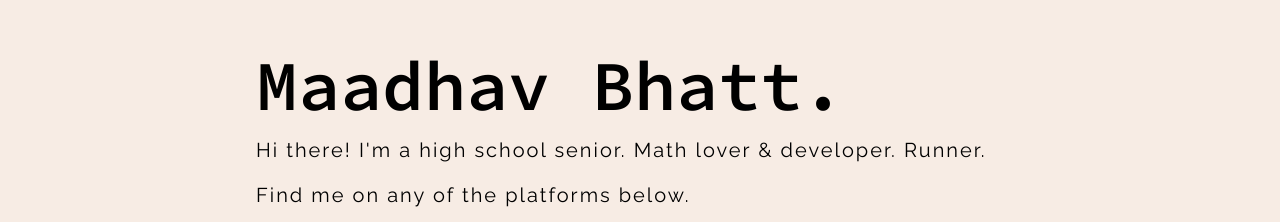
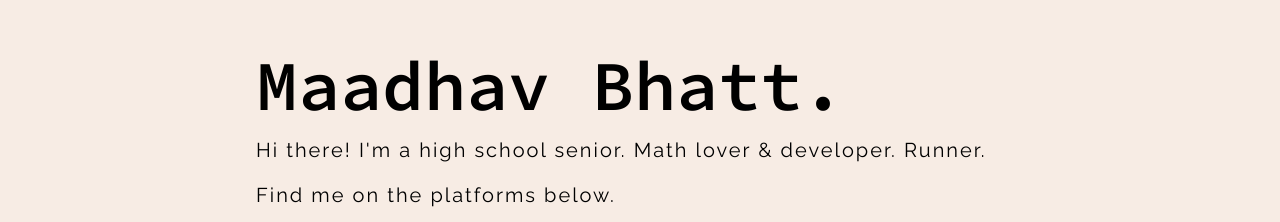
Before and after one commit to MaadhavBhatt/MaadhavBhatt.github.io, a plain HTML site: page src/index.html in a window 1280 px wide. Shown: the part 230-452 px from the top of the page. Drawn offline with Linux system fonts and the light colour scheme.

Commit message:
fix: make wording concise in hero section

```diff
--- a/src/index.html
+++ b/src/index.html
@@ -19,7 +19,7 @@
           <p class="hero-subheading typewriter-fade">
             Hi there! I'm a high school senior. Math lover & developer. Runner.
           </p>
-          <p class="hero-subheading typewriter-fade">Find me on any of the platforms below.</p>
+          <p class="hero-subheading typewriter-fade">Find me on the platforms below.</p>
         </div>
 
         <div class="hero-social typewriter-fade">
```
